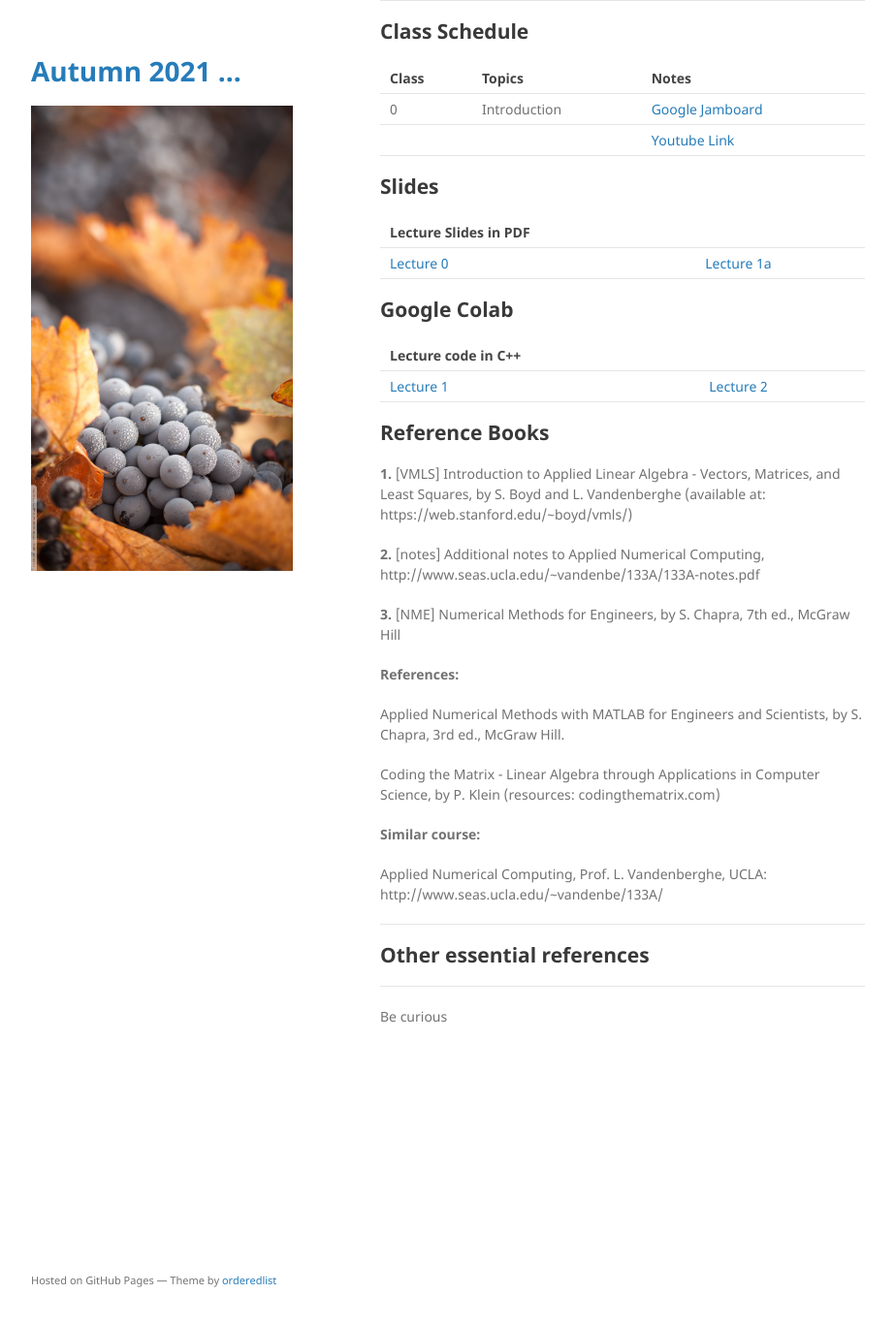
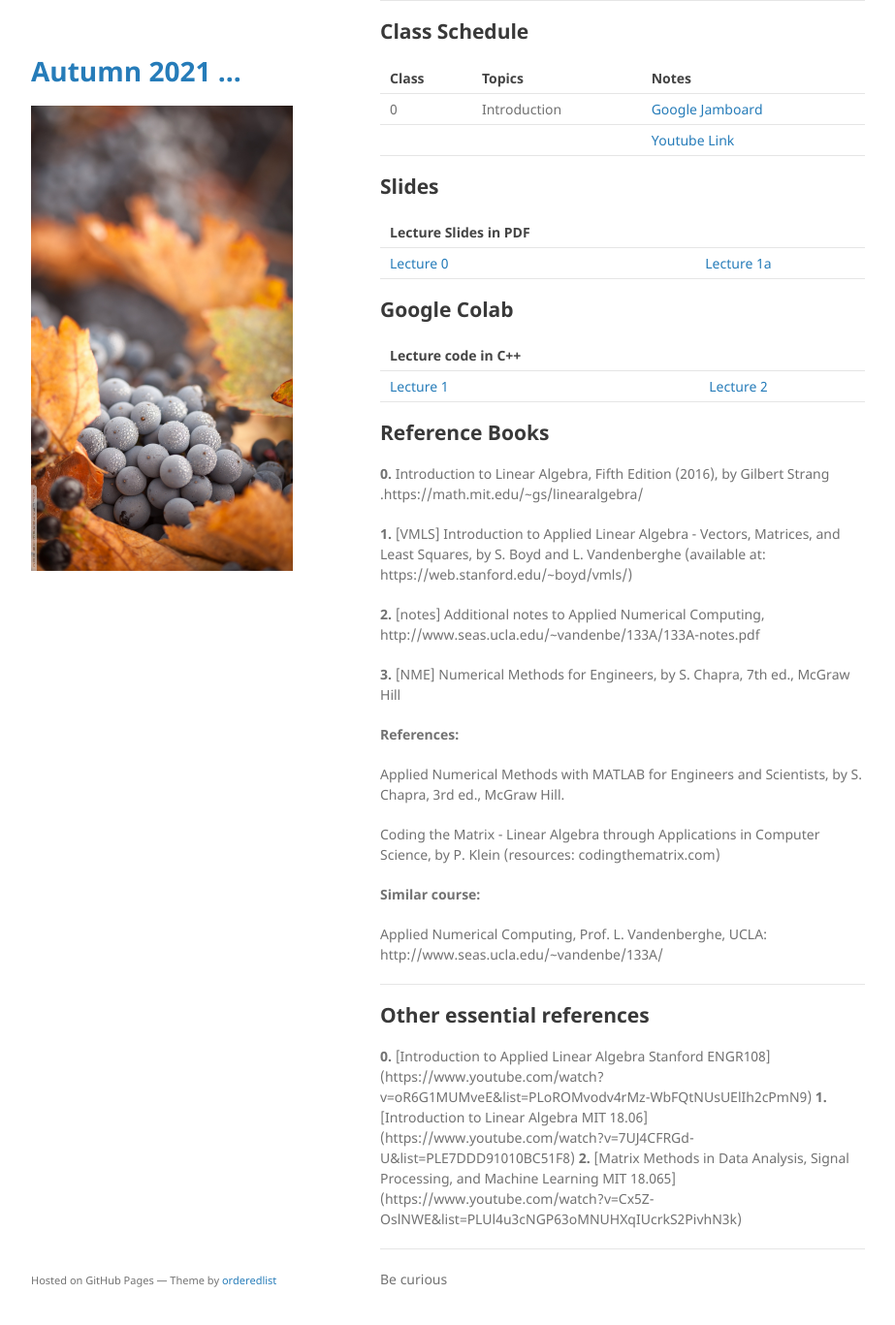
Before and after one commit to mohammadmotiurrahman/mohammadmotiurrahman.github.io, a Jekyll site: the page built from cse317_2/index.md, in a window 1280 px wide and 1400 px high, scrolled down 4068 px. Shown: the top 1367 px of the window at 97% size, without its empty margins (178-1101 px from the left). Built offline with Jekyll 4.4.1, drawn with Linux system fonts in a browser that asks for light colours; our own code applies the rules of GitHub Pages for plain Markdown files.

Commit message:
Update index.md

```diff
--- a/cse317_2/index.md
+++ b/cse317_2/index.md
@@ -119,6 +119,8 @@ The objective of this course is to introduce the student computational methods r
 
 ## Reference Books
 
+<b>0.</b> Introduction to Linear Algebra, Fifth Edition (2016), by Gilbert Strang .https://math.mit.edu/~gs/linearalgebra/
+
 <b>1.</b> [VMLS] Introduction to Applied Linear Algebra - Vectors, Matrices, and Least Squares, by S. Boyd and L. Vandenberghe (available at: https://web.stanford.edu/~boyd/vmls/)
 
 <b>2.</b> [notes] Additional notes to Applied Numerical Computing, http://www.seas.ucla.edu/~vandenbe/133A/133A-notes.pdf
@@ -141,7 +143,9 @@ Applied Numerical Computing, Prof. L. Vandenberghe, UCLA: http://www.seas.ucla.e
 * * *
 
 ## Other essential references
-
+<b>0.</b> [Introduction to Applied Linear Algebra Stanford ENGR108] (https://www.youtube.com/watch?v=oR6G1MUMveE&list=PLoROMvodv4rMz-WbFQtNUsUElIh2cPmN9)
+<b>1.</b> [Introduction to Linear Algebra MIT 18.06] (https://www.youtube.com/watch?v=7UJ4CFRGd-U&list=PLE7DDD91010BC51F8)
+<b>2.</b> [Matrix Methods in Data Analysis, Signal Processing, and Machine Learning MIT 18.065] (https://www.youtube.com/watch?v=Cx5Z-OslNWE&list=PLUl4u3cNGP63oMNUHXqIUcrkS2PivhN3k)
 
 * * *
 
```
